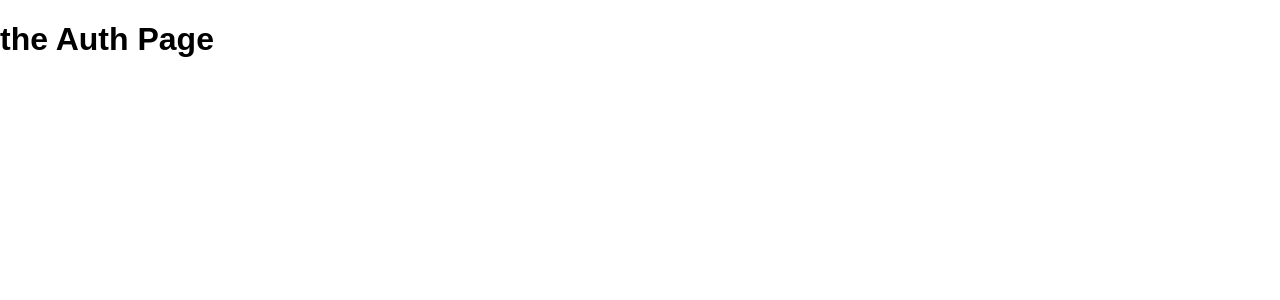
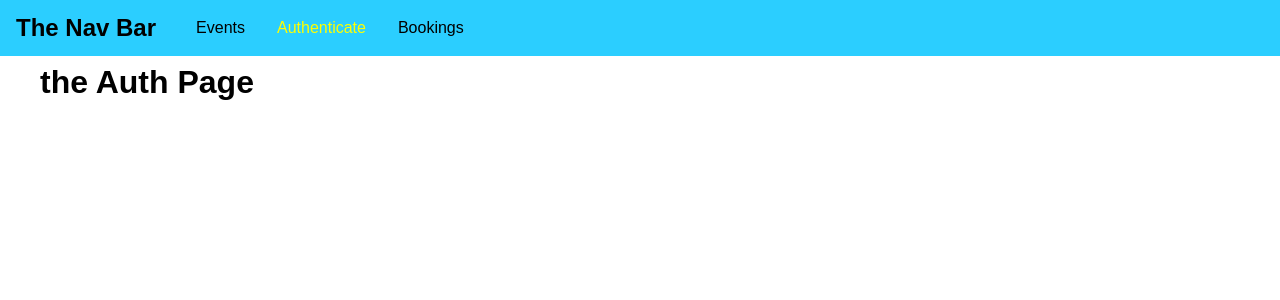
Before and after one commit to raywang999/DentalAppointmentApp, a React (Create React App) app in the folder frontend/: page /auth in a window 1280 px wide. Shown: the top 300 px of the page. Built offline with nearby package versions, Linux system fonts and the light colour scheme.

Commit message:
Add Navigation bar

```diff
--- a/frontend/src/App.css
+++ b/frontend/src/App.css
@@ -0,0 +1,3 @@
+.main-content{
+  margin: 4rem 2.5rem;
+}
--- a/frontend/src/App.js
+++ b/frontend/src/App.js
@@ -1,19 +1,26 @@
 import './App.css';
-import { BrowserRouter, Route, Redirect, Switch} from 'react-router-dom';
+import { BrowserRouter, Route, Redirect, Switch } from 'react-router-dom';
 
 import AuthPage from './pages/Auth';
 import BookingsPage from './pages/Bookings';
 import EventsPage from './pages/Events';
+import MainNavigation from './components/navigation/MainNavigation';
+import React from 'react';
 
 function App() {
   return (
     <BrowserRouter>
+      <React.Fragment>
+        <MainNavigation />
+        <main className="main-content">
           <Switch>
             <Redirect from="/" to="/auth" exact />
             <Route path="/auth" component={AuthPage} />
             <Route path="/events" component={EventsPage} />
             <Route path="/bookings" component={BookingsPage} />
           </Switch>
+        </main>
+      </React.Fragment>
     </BrowserRouter>
   );
 }
--- /dev/null
+++ b/frontend/src/components/navigation/MainNavigation.css
@@ -0,0 +1,42 @@
+.main-navigation{
+	position: fixed;
+	left: 0;
+	top: 0;
+	width: 100%;
+	height: 3.5rem;
+	background-color: rgb(43, 206, 255);
+	padding: 0 1rem;
+	display: flex;
+	align-items: center;
+}
+
+.main-navigation__logo h1{
+	margin: 0;
+	font-size: 1.5rem;
+}
+
+.main-navigation__items{
+	margin: 0 0 0 1.5rem;
+}
+
+.main-navigation__items ul{
+	display: flex;
+	list-style: none;
+	padding: 0;
+	margin: 0;
+}
+
+.main-navigation__items li{
+	margin: 0 1rem;
+}
+
+.main-navigation__items a{
+	text-decoration: none;
+	color: rgb(0, 0, 0);
+}
+
+.main-navigation__items a:hover,
+.main-navigation__items a:active,
+.main-navigation__items a.active{
+	color: yellow;
+}
--- /dev/null
+++ b/frontend/src/components/navigation/MainNavigation.js
@@ -0,0 +1,27 @@
+import React from 'react';
+import { NavLink } from 'react-router-dom';
+
+import './MainNavigation.css';
+
+const MainNavigation = props => (
+	<header className="main-navigation">
+		<div className="main-navigation__logo">
+			<h1>The Nav Bar</h1>
+		</div>
+		<nav className="main-navigation__items">
+			<ul>
+				<li>
+					<NavLink to="/events">Events</NavLink>
+				</li>
+				<li>
+					<NavLink to="/auth">Authenticate</NavLink>
+				</li>
+				<li>
+					<NavLink to="/bookings">Bookings</NavLink>
+				</li>
+			</ul>
+		</nav>
+	</header>
+);
+
+export default MainNavigation;
```
Lines whose indentation alone changed are shown as unchanged.
